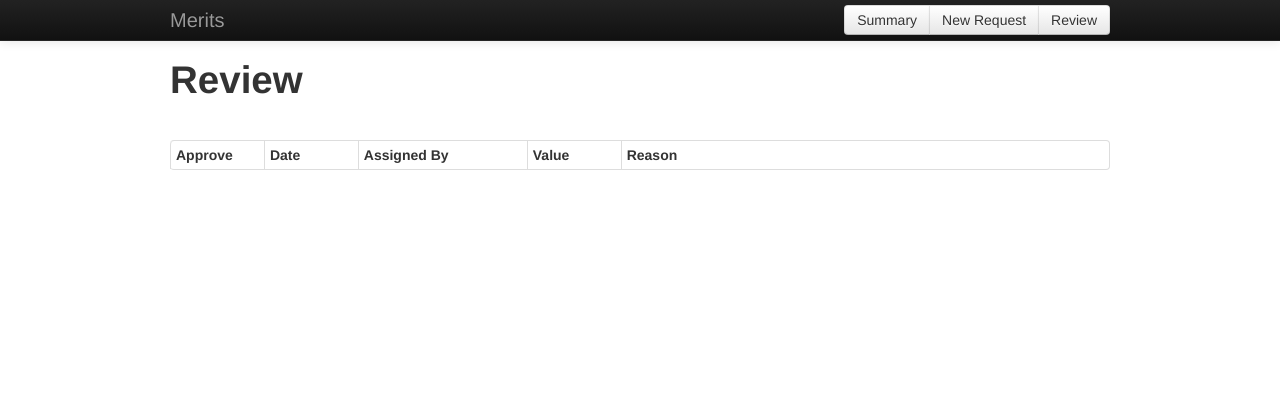
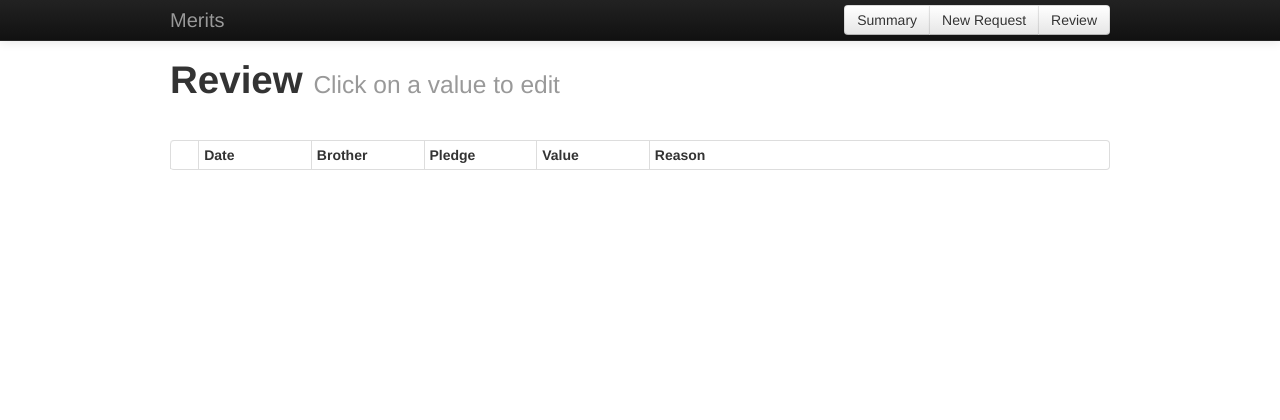
Before and after one commit to jzhang621/merit_app, a Flask app: page /review in a window 1280 px wide. Shown: the top 420 px of the page. Run offline with Flask 2, Linux system fonts and the light colour scheme; data that the repository does not hold is empty; some libraries are stand-ins or nearby versions.

Commit message:
added pledge_id_to_name method

```diff
--- a/app/__init__.py
+++ b/app/__init__.py
@@ -2,7 +2,7 @@
 
 from flask import Flask, render_template, request
 
-from models import db, Record, Pledge
+from models import db, Record, Pledge, pledge_id_to_name
 app = Flask(__name__)
 app.config['SQLALCHEMY_DATABASE_URI'] = 'mysql://root:padres100@localhost:3306/merits'
 
@@ -25,6 +25,11 @@
 @app.template_filter('round')
 def round_value(value):
   return round(value, 3)
+
+@app.template_filter('id_to_name')
+def id_to_name(pledge_id):
+  pledge_map = pledge_id_to_name()
+  return pledge_map[pledge_id]
 
 
 ### ---- VIEWS ---- ###
--- a/app/models.py
+++ b/app/models.py
@@ -93,3 +93,17 @@
     Returns all pledges currently registered in the pledges database.
     """
     return db.session.query(Pledge).all()
+
+
+# TODO Cache this method
+def pledge_id_to_name():
+  """
+  Returns a dictionary mapping pledge_id's to pledge names
+  """
+  pledge_map = {}
+  pledges = Pledge.get_all_pledges()
+
+  for p in pledges:
+    pledge_map[p.id] = p.name
+
+  return pledge_map
--- a/app/static/css/table.css
+++ b/app/static/css/table.css
@@ -1,5 +1,9 @@
 .small-column {
-  width: 10%;
+  width: 12%;
+}
+
+.tiny-column {
+  width: 3%;
 }
 
 .medium-column {
--- a/app/templates/review.html
+++ b/app/templates/review.html
@@ -2,28 +2,35 @@
 
 {% block head %}
   {{ super() }}
-  <link href="../static/css/review.css">
+  <link href="../static/css/review.css" rel="stylesheet">
+  <link href="../static/css/table.css" rel="stylesheet">
   <script src="../static/js/review.js"></script>
-  <link href="../static/css/table.css" rel="stylesheet">
 {% endblock head %}
+
+{% block title %}
+  {{ super() }}
+  <small>Click on a value to edit</small>
+{% endblock title %}
 
 {% block page %}
 <table class="table table-striped table-bordered table-condensed" id="approved-table">
   <thead>
     <tr>
-      <th class="small-column">Approve</th>
+      <th class="tiny-column"></th>
       <th class="small-column">Date</th>
-      <th class="medium-column">Assigned By</th>
+      <th class="small-column">Brother</th>
+      <th class="small-column">Pledge</th>
       <th class="small-column">Value</th>
       <th>Reason</th>
     </tr>
   </thead>
   <tbody>
     {% for r in pending %}
-    <tr>
+    <tr value="{{ r.id }}">
       <td><input type="checkbox"></td>
       <td>{{ r.date | convert_date }}</td>
       <td>{{ r.assignee }}</td>
+      <td>{{ r.pledge_id | id_to_name }}</td>
       <td contenteditable="true">{{ r.suggested_value | round }}</td>
       <td>{{ r.reason }}</td>
     </tr>
```
